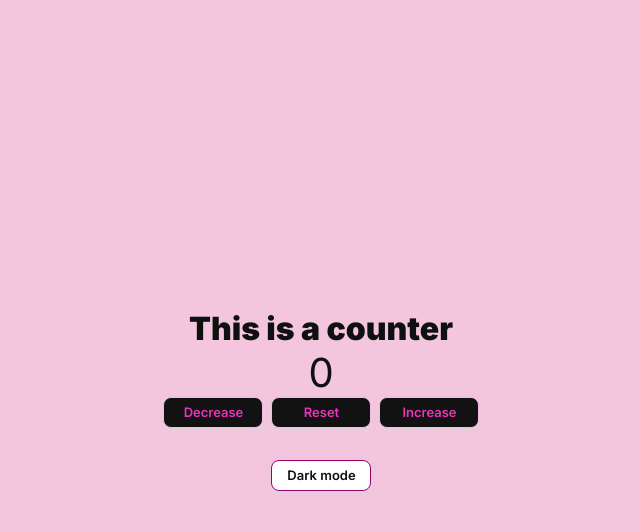
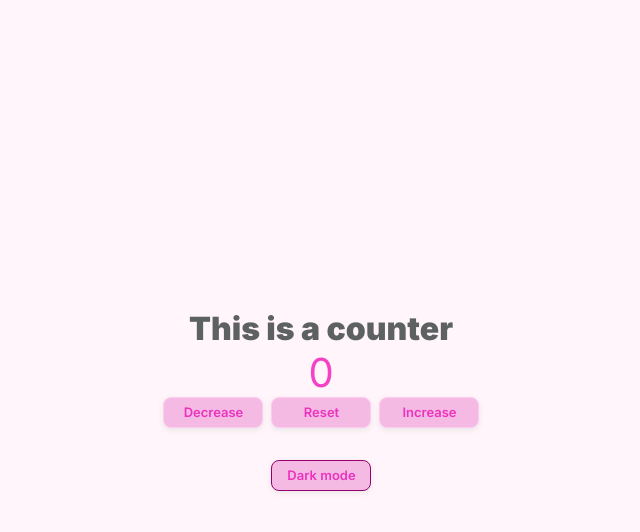
Before and after one commit to ciisiq/simple-counter, a plain HTML site: page index.html in a window 1280 px wide. Both pictures are taken after a click on the button "Light mode". Shown: the whole page, without its empty margins (319-959 px from the left). Drawn offline with Linux system fonts and the light colour scheme.

Commit message:
update readme

```diff
--- a/app.js
+++ b/app.js
@@ -32,6 +32,7 @@ function goTolight() {
   increaseButton.classList.toggle("ligth-mode-button");
   decreaseButton.classList.toggle("ligth-mode-button");
   h1Element.classList.toggle("ligth-mode-h1");
+  toggleButton.classList.toggle("ligth-mode-button");
 
   if (element) {
     toggleButton.innerHTML = "Dark mode";
--- a/styles.css
+++ b/styles.css
@@ -74,22 +74,22 @@ button:focus {
 }
 
 .ligth-mode {
-  background-color: #f3c6de;
+  background-color: #fff5fa;
   color: #0f1111;
 }
 
 .ligth-mode-text {
-  color: #0f1111;
+  color: #f541c5;
 }
 
 .ligth-mode-h1 {
-  color: #0f1111;
+  color: #5e6161;
 }
 
 .ligth-mode-button {
   color: #eb33bd;
-  background-color: rgb(19, 18, 18);
-  border: 1px solid #f5bae4;
+  background-color: #f5bae4;
+  border: 1px solid #ffccf0;
 }
 
 /* @media (prefers-color-scheme: light) {
```
Also changed, not shown: light-mode.png (added), simple-counter.png (added), 1 other file.
